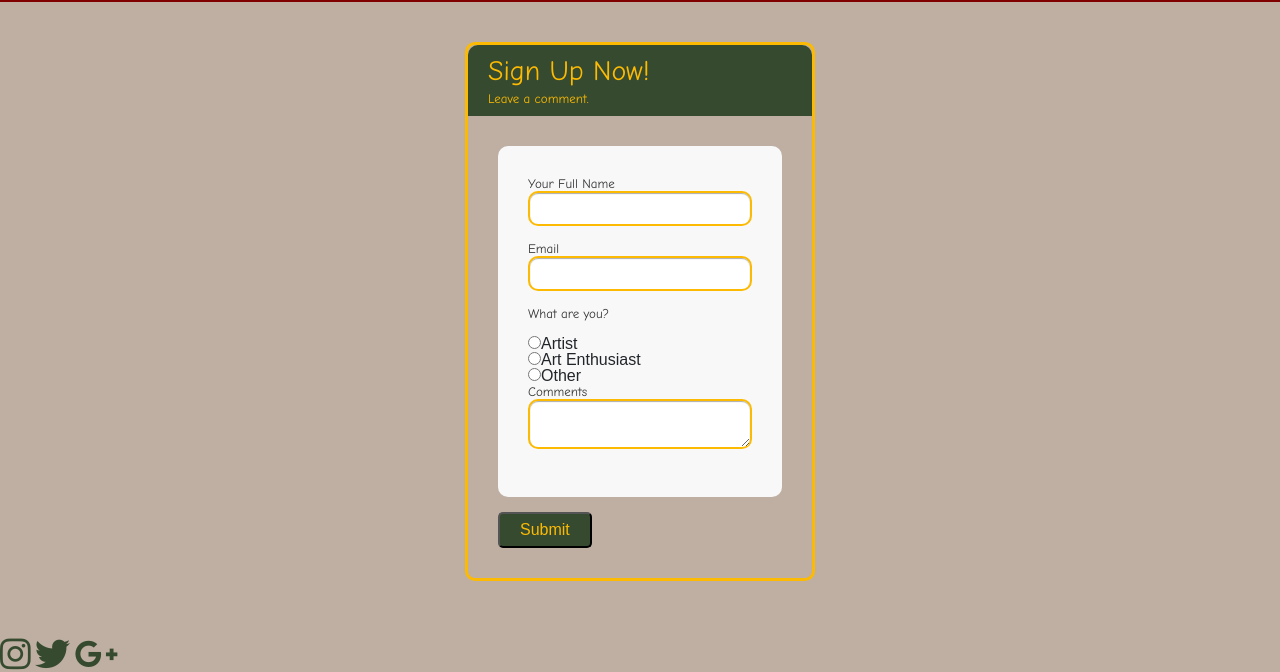
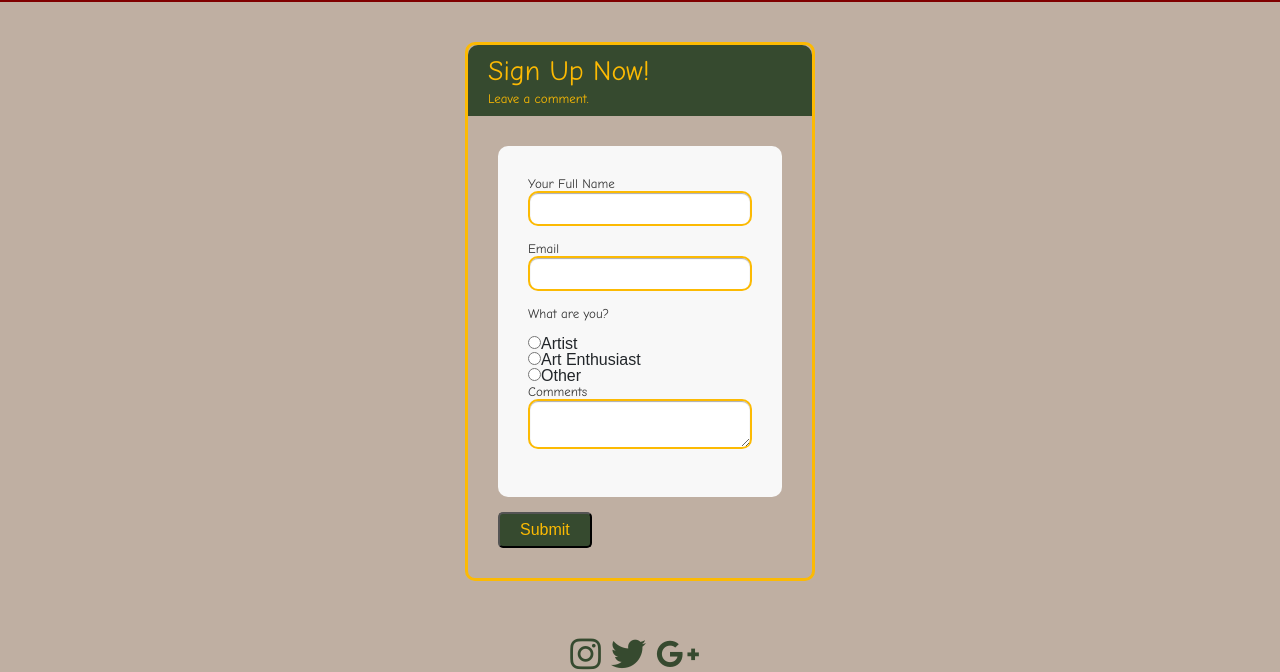
Before and after one commit to artreimagined/TeriDavis.github.io, a plain HTML site: page Final Project/index.html in a window 1280 px wide. Shown: the part 1744-2416 px from the top of the page. Drawn offline with nearby package versions, Linux system fonts and the light colour scheme; a web font is replaced by a local one.

Commit message:
Update style.css

```diff
--- a/Final Project/style.css
+++ b/Final Project/style.css
@@ -191,10 +191,13 @@ tr {
   height: 100%;
 }
 
-ul {
-  list-style-type: none;
-  align-items: center;
+#icons{
+    display: flex;
+    justify-content: center;
+}
 
+.fab {
+  margin-right: 10px;
 }
 
 /*MEDIA QUERY*/
```
